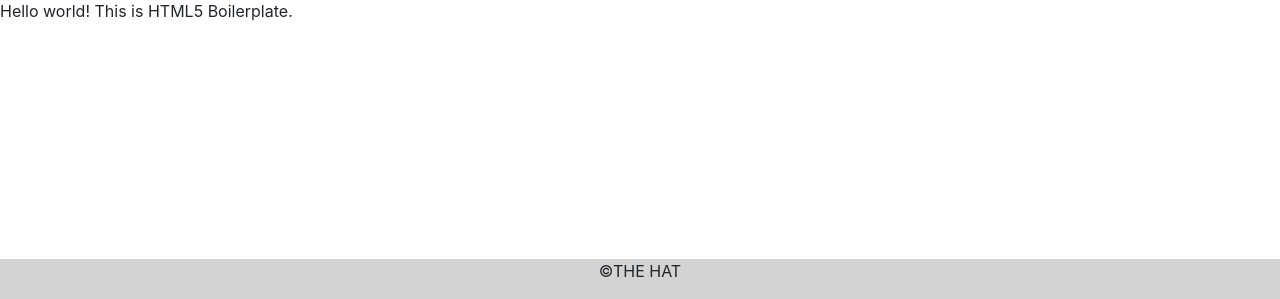
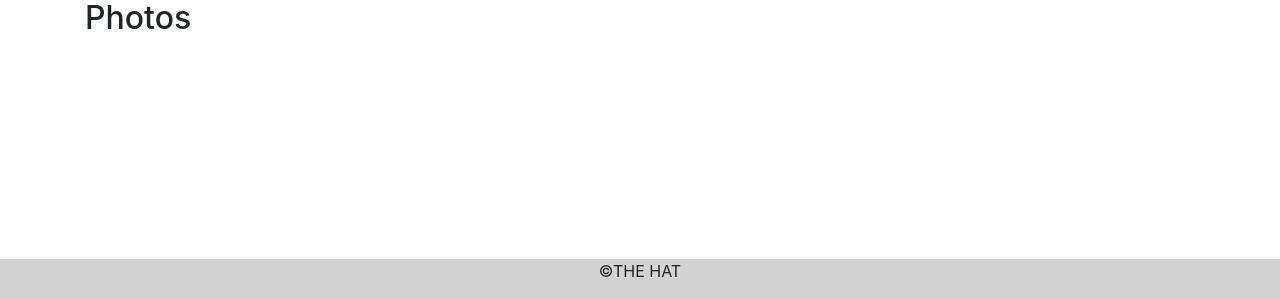
Before and after one commit to henyy/THE_HAT, a PHP site: page /photos.php in a window 1280 px wide. Shown: the part 501-800 px from the top of the page. Run offline with PHP 8.4, Linux system fonts and the light colour scheme; some libraries are stand-ins or nearby versions.

Commit message:
photo gallery

```diff
--- a/header.php
+++ b/header.php
@@ -34,7 +34,7 @@
 
         <!--NAVIGATION-->
         <nav class="navbar fixed-top navbar-expand-lg navbar-light navi">
-            <a class="navbar-brand" href="#">THE HAT</a>
+            <a class="navbar-brand" href="index.php">THE HAT</a>
             <button class="navbar-toggler" type="button" data-toggle="collapse" data-target="#navbarNav" aria-controls="navbarNav" aria-expanded="false" aria-label="Toggle navigation">
     <span class="navbar-toggler-icon"></span>
   </button>
--- a/js/main.js
+++ b/js/main.js
@@ -1,5 +1,4 @@
-      // Scrolling Effect
-
+//NAVIGATION SCROLLING EFFECT
       $(window).on("scroll", function() {
         if($(window).scrollTop()) {
               $('.navi').addClass('black');
@@ -28,3 +27,20 @@ $.ajax({
     $('#testi').append(data[0].TEKSTI)
     $('#testi1').append(data[1].TEKSTI)
 });
+
+//PHOTO GALLERY
+function successPhoto(photoData) {
+    console.log(photoData);
+}
+
+var url_photo = "https://sheetsu.com/apis/v1.0su/26c86ee136ea";
+$.ajax({
+    url: url_photo,
+    success: successPhoto
+}).done(function (photoData) {
+
+var i;
+for (i = 0; i < photoData.length; i++) {
+    $('#gallery').append("<div class='col-md-4' style='padding-bottom: 40px'><div class='thumbnail'><a href='" + photoData[i].THUMBNAIL + "' target='_blank'><img src='" + photoData[i].IMAGE + "' style='width:100%'><div class='caption'><p>" + photoData[i].CAPTION + "</p></div></a></div></div>");
+}
+});
--- a/photos.php
+++ b/photos.php
@@ -1,4 +1,6 @@
 <?php include("header.php"); ?>
-<p>Hello world! This is HTML5 Boilerplate.</p>
-<ul id="photos"></ul>
+<div class="container">
+  <h2>Photos</h2>
+  <div class="row" id="gallery"></div>
+</div>
 <?php include("footer.php");?>
```
